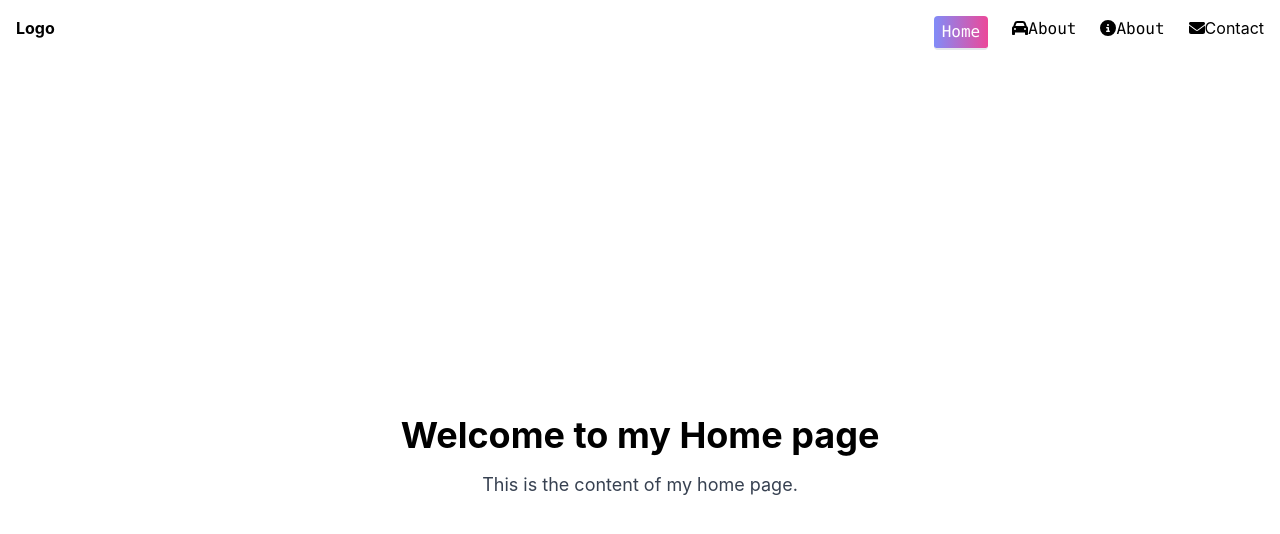
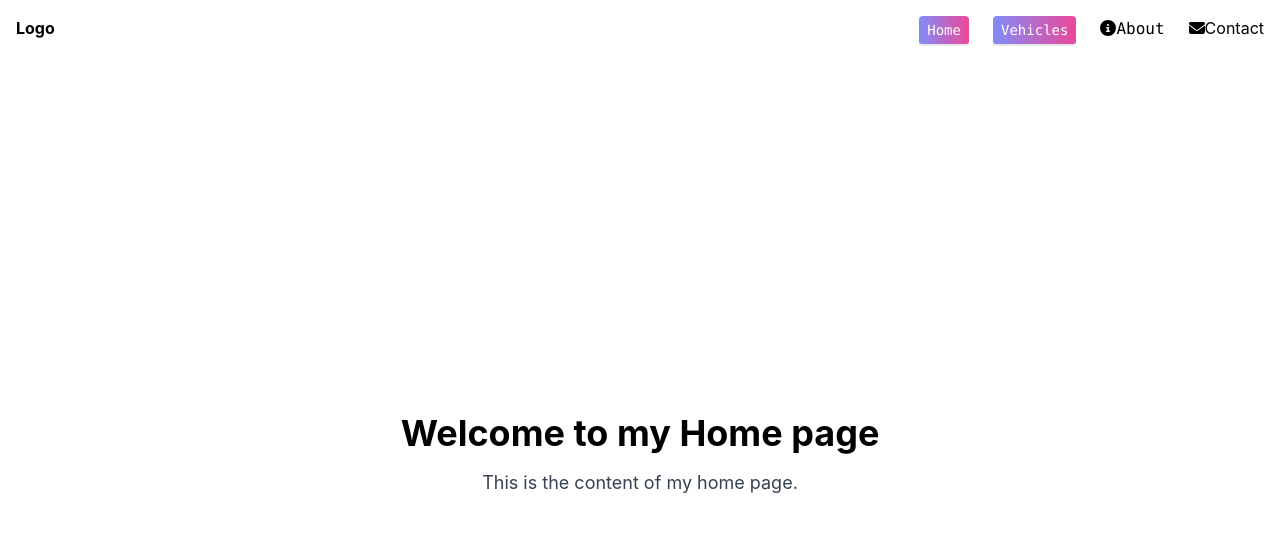
Before and after one commit to byunn90/WorldRoamRentals, a React (Create React App) app in the folder client/: page / in a window 1280 px wide. Shown: the top 534 px of the page. Built offline with nearby package versions, Linux system fonts and the light colour scheme.

Commit message:
finished vechicle icon/button/span aninimation

```diff
--- a/client/src/components/NavBar.js
+++ b/client/src/components/NavBar.js
@@ -10,7 +10,11 @@ import {
 function NavBar() {
   // Define the states you need
   const [hovered, setHovered] = useState(false);
+  // Home icon Hover
   const [showHomePopup, setShowHomePopup] = useState(false);
+  const [showCarPopUp, setCarPopup] = useState(false);
+  // For the Vechicles icon
+  const [showHoveredVechicles, setHoveredVechicles] = useState(false);
   console.log("showHomePopup:", showHomePopup);
   return (
     <nav className="navBar flex justify-between p-4">
@@ -30,7 +34,7 @@ function NavBar() {
               }`}
             />
             <span
-              className={`transition-opacity duration-1000 ${
+              className={`text-sm transition-opacity duration-1000 w-15 text-center ${
                 hovered ? "opacity-0" : "opacity-100"
               }`}
             >
@@ -40,13 +44,26 @@ function NavBar() {
           </button>
         </li>
         <li>
-          <a
-            href="https://www.w3schools.com"
-            className="text-black md:hover:bg-transparent hover:text-blue-600 font-mono"
+          <button
+            onClick={() => setCarPopup(!showCarPopUp)}
+            className="relative flex items-center justify-center text-white border-b-2 bg-gradient-to-r from-indigo-400 transition ease-in-out delay-350 hover:via-purple-600 to-pink-500 px-2 py-1 rounded font-mono focus:outline-none"
+            onMouseEnter={() => setHoveredVechicles(true)}
+            onMouseLeave={() => setHoveredVechicles(false)}
           >
-            <FontAwesomeIcon icon={faCar} />
-            About
-          </a>
+            <FontAwesomeIcon
+              icon={faCar}
+              className={`absolute transition-opacity duration-1000 ${
+                showHoveredVechicles ? "opacity-100" : "opacity-0"
+              }`}
+            />
+            <span
+              className={`text-sm transition-opacity duration-1000 w-15 text-center ${
+                showHoveredVechicles ? "opacity-0" : "opacity-100"
+              }`}
+            >
+              Vehicles
+            </span>
+          </button>
         </li>
         <li>
           <a
@@ -62,7 +79,7 @@ function NavBar() {
             href="https://www.w3schools.com"
             className="block text-black md:hover:bg-transparent hover:text-blue-600"
           >
-            <FontAwesomeIcon icon={faEnvelope} />
+            <FontAwesomeIcon icon={faEnvelope} className="" />
             Contact
           </a>
         </li>
```
